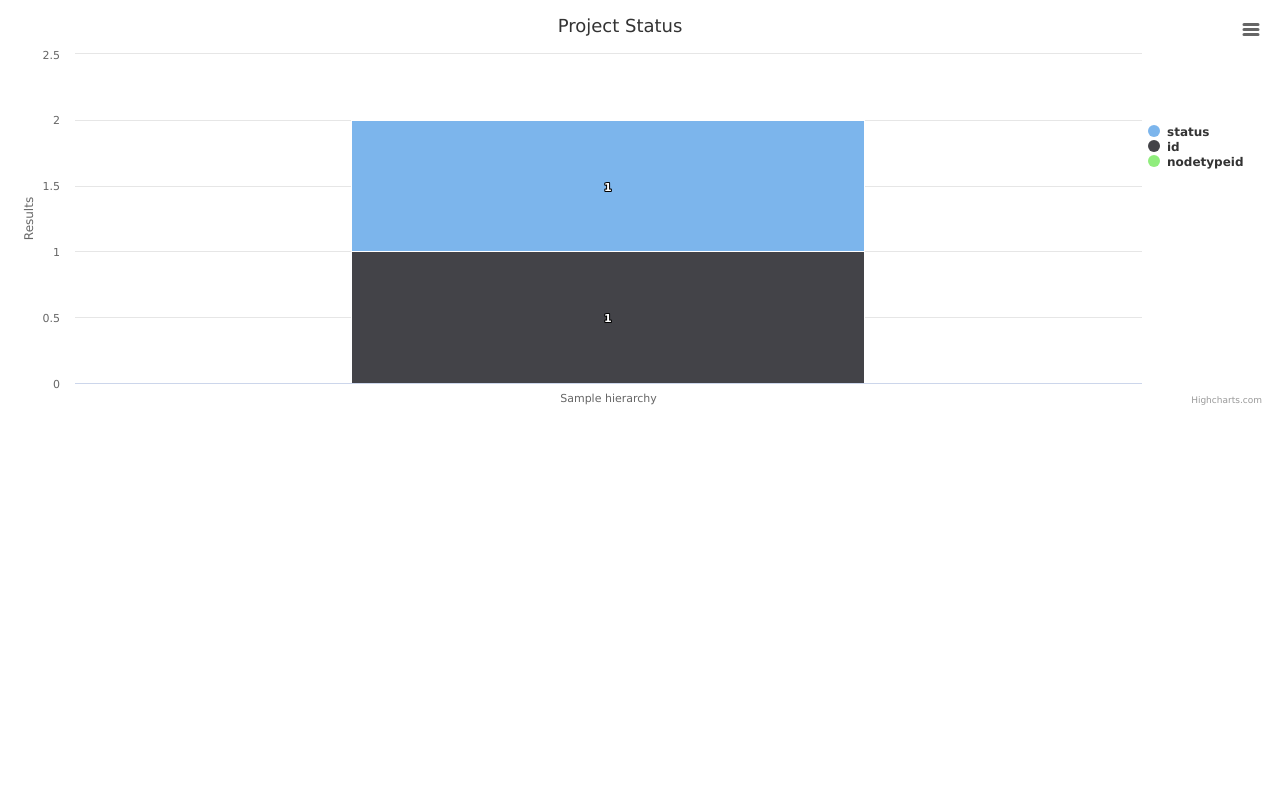
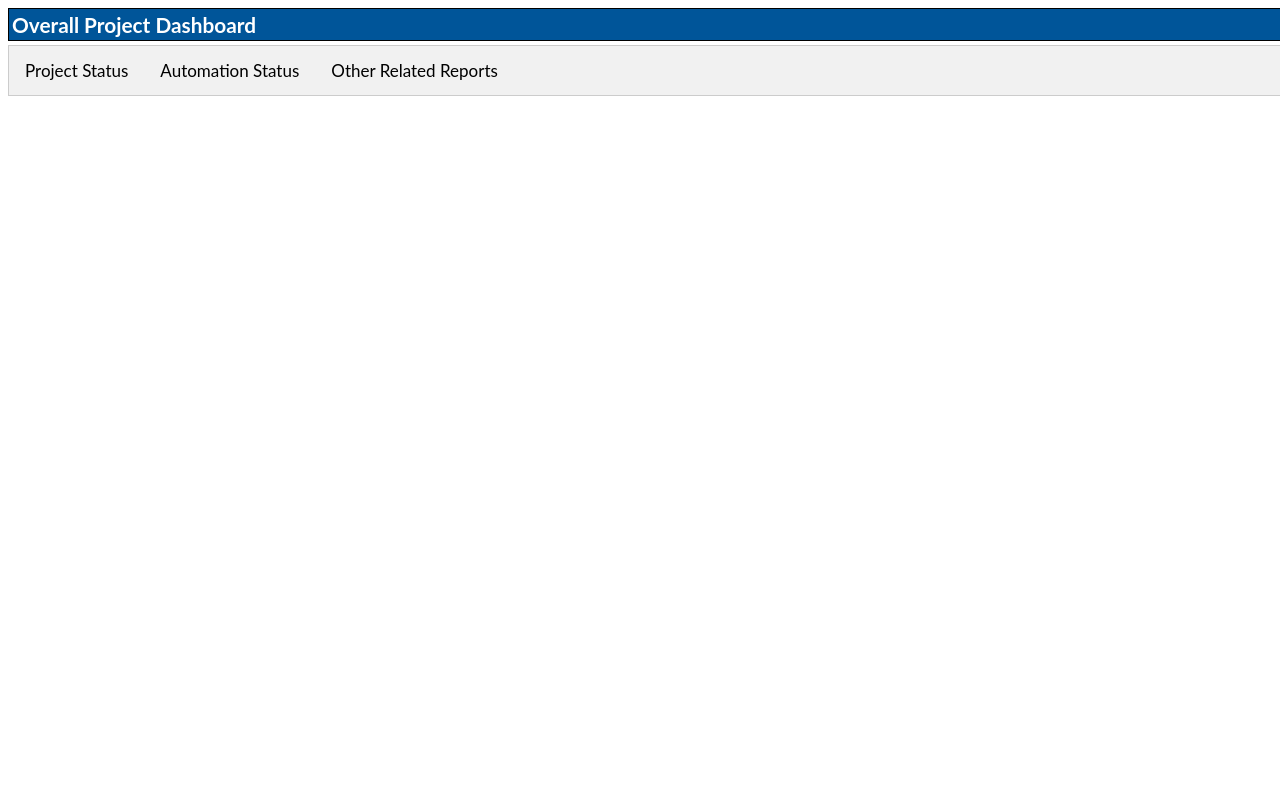
Before and after one commit to zucisystems/testlinkrealtimedashboard, a CodeIgniter app: page /dashboard/ in a window 1280 px wide; the page is wider, and only the part inside the window is pictured. Run offline with CodeIgniter, Linux system fonts and the light colour scheme; tables that the repository leaves empty or names only in its code hold one stand-in row (values such as "Sample post"); some libraries are stand-ins or nearby versions.

Commit message:
Update project_chart.php

```diff
--- a/application/views/project_chart.php
+++ b/application/views/project_chart.php
@@ -9,7 +9,91 @@
     }
 }
 </style>
+<style>
+body {font-family: "Lato", sans-serif;}
+ul.tab {
+    list-style-type: none;
+    margin: 0;
+    padding: 0;
+    overflow: hidden;
+    border: 1px solid #ccc;
+    background-color: #f1f1f1;
+}
 
+/* Float the list items side by side */
+ul.tab li {float: left;}
+
+/* Style the links inside the list items */
+ul.tab li a {
+    display: inline-block;
+    color: black;
+    text-align: center;
+    padding: 14px 16px;
+    text-decoration: none;
+    transition: 0.3s;
+    font-size: 17px;
+}
+
+/* Change background color of links on hover */
+ul.tab li a:hover {
+    background-color: #ddd;
+}
+
+/* Create an active/current tablink class */
+ul.tab li a:focus, .active {
+    background-color: #ccc;
+}
+
+/* Style the tab content */
+.tabcontent {
+    display: none;
+    padding: 6px 12px;
+    border: 1px solid #ccc;
+    border-top: none;
+}
+</style>
+<style>
+    html,
+    body,
+    #myChart {
+      width: 60%;
+      height: 50%;
+    }
+  </style>
+  <style>
+h1, h1.title {
+    background: none repeat scroll 0 0 #005599;
+    border: 1px solid black;
+    color: white;
+    font-size: 130%;
+    font-weight: bold;
+    margin: 0 0 4px;
+    padding: 3px;
+    text-align: left;
+}
+div.workBack {
+    background: none repeat scroll 0 0 #CCDDEE;
+    border-style: groove;
+    border-width: thin;
+    margin: 3px;
+    padding: 3px 3px 50px;
+    text-align: left;
+}
+table.smallGrey {
+    background: none repeat scroll 0 0 #EEEEEE;
+    border: 1px solid black;
+    font-size: smaller;
+    margin-bottom: 10px;
+    margin-right: 0;
+}
+.chosen-container {
+    -moz-user-select: none;
+    display: inline-block;
+    font-size: 13px;
+    position: relative;
+    vertical-align: middle;
+}
+</style>
 <script type="text/javascript">
 $(document).ready(function() {
     var options = {
@@ -32,10 +116,10 @@
         },
         yAxis: {
             title: {
-                text: 'Requests'
+                text: 'Status Result'
             },
             plotLines: [{
-                value: 0,
+                value: b,
                 width: 1,
                 color: '#808080'
             }]
@@ -78,9 +162,13 @@
 </script>
 <!DOCTYPE HTML>
 <html>
+<div style="width:1347">
 <head>
-        <meta http-equiv="Content-Type" content="text/html; charset=utf-8">
-        <title>Stacked column chart with data from MySQL using Highcharts</title>
+<h1> Overall Project Dashboard</h1>
+  <ul class="tab">
+  <li><a href="#" class="tablinks" onclick="openCity(event, 'pstatus')">Project Status</a></li>
+  <li><a href="#" class="tablinks" onclick="openCity(event, 'astatus')">Automation Status</a></li>
+  <li><a href="#" class="tablinks" onclick="openCity(event, 'otstatus')">Other Related Reports</a></li>
 
         <script type="text/javascript" src="http://ajax.googleapis.com/ajax/libs/jquery/1.7.1/jquery.min.js"></script>
         <script type="text/javascript">
@@ -142,8 +230,8 @@
             $.getJSON("project_data.php", function(json) {
                 options.xAxis.categories = json[0]['data'];
                 options.series[0] = json[1];
-                options.series[1] = json[2];
-                options.series[2] = json[3];
+               // options.series[1] = json[2];
+                //options.series[2] = json[3];
                 chart = new Highcharts.Chart(options);
             });
         });
@@ -151,7 +239,101 @@
         <script src="http://code.highcharts.com/highcharts.js"></script>
         <script src="http://code.highcharts.com/modules/exporting.js"></script>
 </head>
+
 <body>
+<div id="pstatus" class="tabcontent">
+
+  <table class="smallGrey" style="width:200%;height:200%;overflow: visible;">
+  <tr>
+<td>
+<h3>Project Health</h3>
+</td>
+</tr>
+<tr>
+<td>
 <div id="container" style="min-width: 400px; height: 400px; margin: 0 auto"></div>
+</td>
+</tr>
+</table>
+</div>
+
+<div id="astatus" class="tabcontent">
+<tr>
+<td>
+<h3>Automation Status</h3>
+</td>
+</tr>
+  <div id="container" style="min-width: 400px; height: 400px; margin: 0 auto"></div>
+</div>
+
+<div id="otstatus" class="tabcontent">
+  <h3>Other Related Reports</h3>
+
+
+  <table class="smallGrey" style="width:200%;overflow: visible;">
+<tr>
+<td>
+<div class="chosen-container chosen-container-single" style="width: 85%;" title="">
+<?php $testplans['#'] = 'Please Select'; ?>
+<label for="testplan">Testplan: </label><?php echo form_dropdown('testplan_id', $testplans, '#', 'id="testplan"'); ?><br />
+</td>
+</div>
+</tr>
+<tr>
+
+<td>
+ <?php $build['#'] = 'Please Select'; ?>
+<label for="city">Build: </label><?php echo form_dropdown('build_id', $build, '#', 'id="build"'); ?><br />
+</td>
+</tr>
+</table>
+</div>
+<script src="//ajax.googleapis.com/ajax/libs/jquery/1.9.1/jquery.min.js"></script>
+ <script type="text/javascript">// <![CDATA[
+ $(document).ready(function(){
+ $('#testplan').change(function(){ //any select change on the dropdown with id testplan trigger this code
+ $("#build > option").remove(); //first of all clear select items
+ $("#testcase > option").remove();
+ var testplan_id = $('#testplan').val(); // here we are taking testplan id of the selected one.
+ $.ajax({
+ type: "POST",
+
+url: 'index.php/reportdashboard/getbuild/'+testplan_id,
+ //url: "localhost/dashboard/get_build/"+testplan_id
+//here we are calling our user controller and get_build method with the testplan_id
+ data: { 'testplanid': testplan_id},
+ success: function(build) //we're calling the response json array 'build'
+ {
+ $.each(build,function(id,name) //here we're doing a foeach loop round each city with id as the key and city as the value
+ {
+ var opt = $('<option />'); // here we're creating a new select option with for each city
+ opt.val(id);
+ opt.text(name);
+ $('#build').append(opt); //here we will append these new select options to a dropdown with the id 'build'
+ });
+ }
+
+ });
+
+ });
+ });
+ // ]]>
+</script>
+<script>
+function openCity(evt, cityName) {
+    var i, tabcontent, tablinks;
+    tabcontent = document.getElementsByClassName("tabcontent");
+    for (i = 0; i < tabcontent.length; i++) {
+        tabcontent[i].style.display = "none";
+    }
+    tablinks = document.getElementsByClassName("tablinks");
+    for (i = 0; i < tablinks.length; i++) {
+        tablinks[i].className = tablinks[i].className.replace(" active", "");
+    }
+    document.getElementById(cityName).style.display = "block";
+    evt.currentTarget.className += " active";
+}
+</script>
 </body>
+</div>
 </html>
```
Lines whose indentation alone changed are shown as unchanged.
